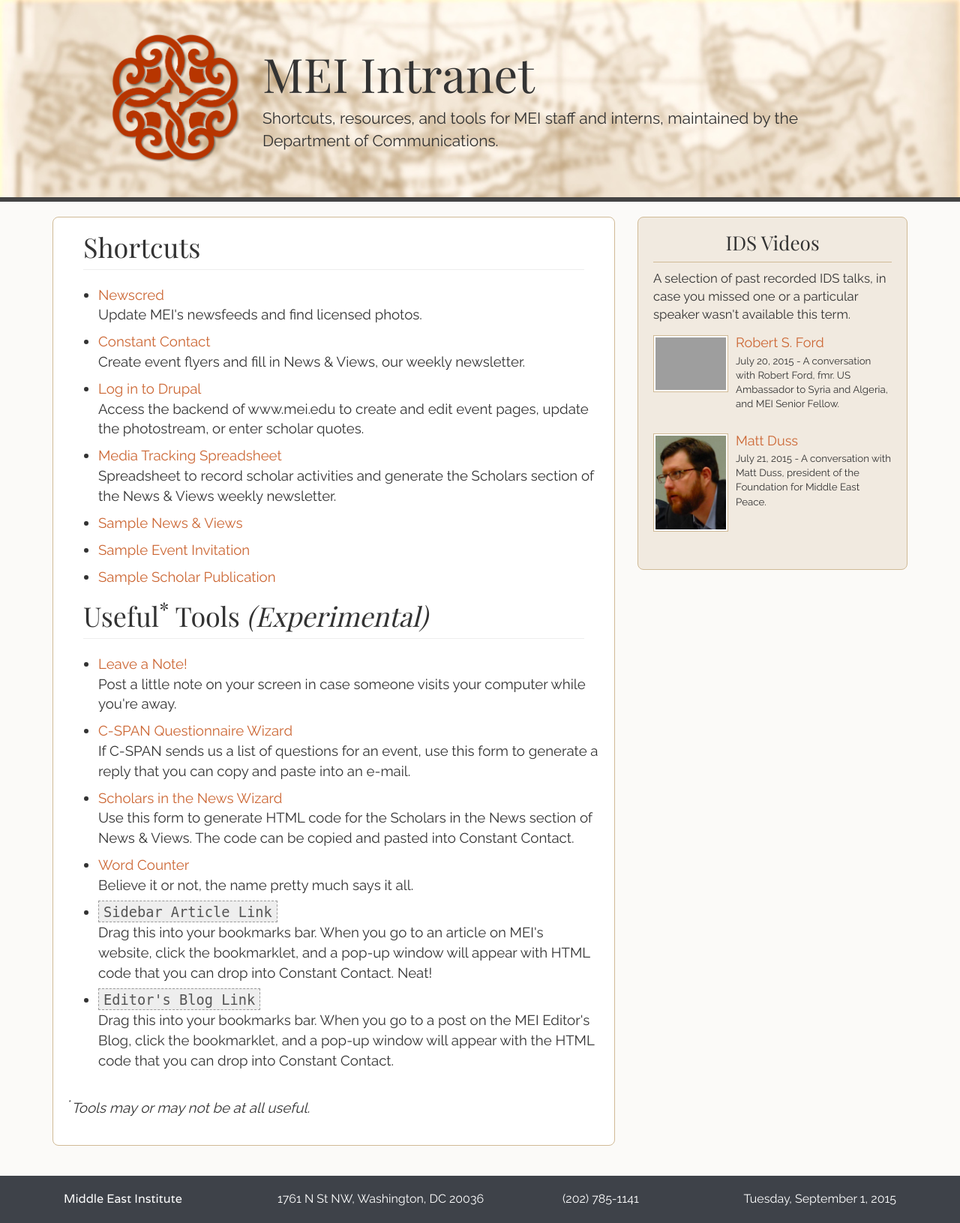
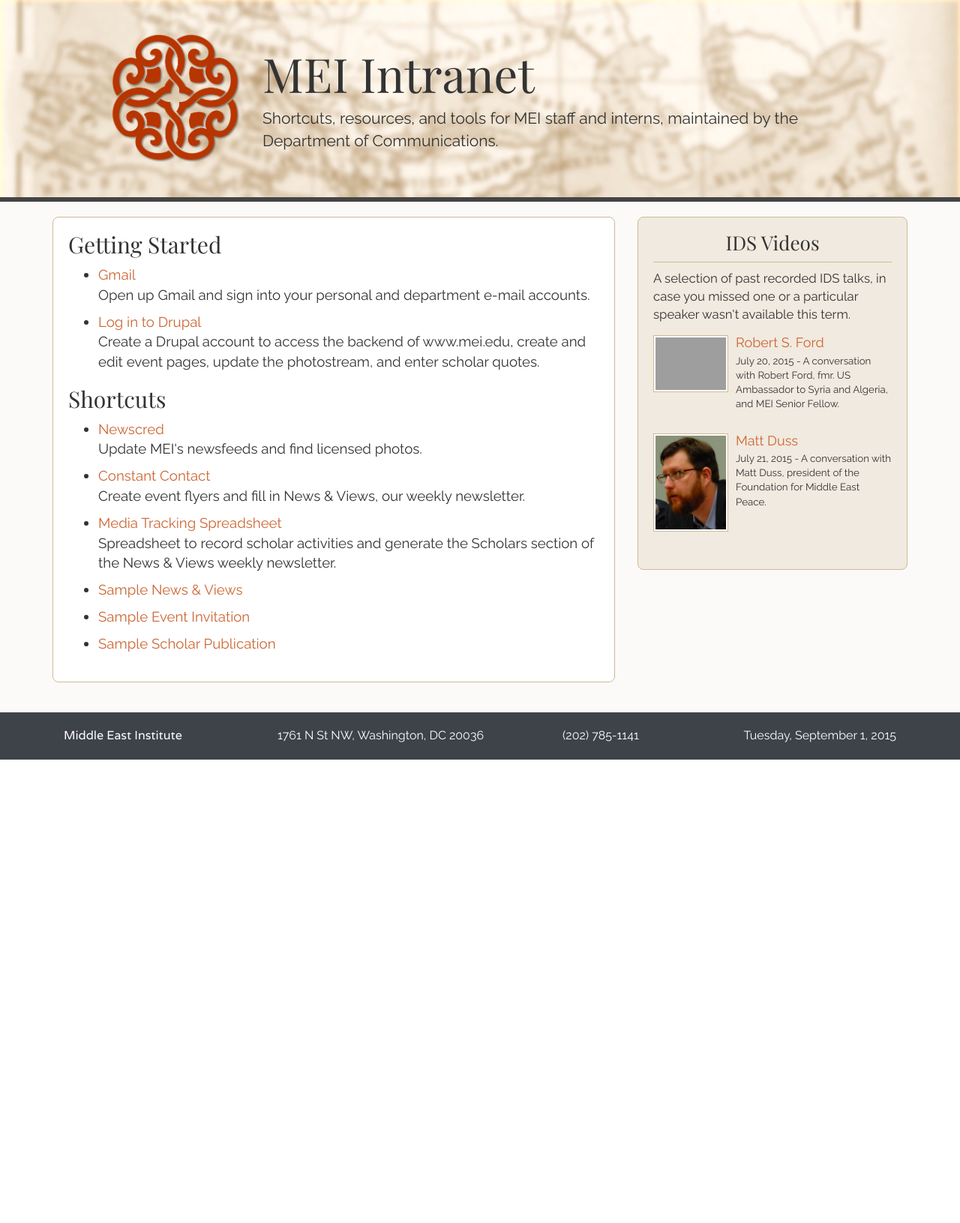
Before and after one commit to smzuke/meiintranet, a PHP site: page /interns.php in a window 1280 px wide. Shown: the part 51-1682 px from the top of the page at 75% size. After the commit the page ends 1064 px from the top, so only its background shows below. Run offline with PHP 8.4, Linux system fonts and the light colour scheme; some libraries are stand-ins or nearby versions; grey boxes are pictures that could not be loaded.

Commit message:
Inters and Resources pages
Reorganizing a few hyperlinks for clearer organization as the Fall ’15
interns are due to arrive.

```diff
--- a/interns.php
+++ b/interns.php
@@ -3,14 +3,21 @@
   <div class="row">
     <div class="col-md-8"> <!-- Spacer -->
       <div class="white-panel col-md-12"> <!-- Shortcuts Column -->
-        <h1 class="page-header">Shortcuts</h1>
+        <!--<h1 class="page-header">Interns Section</h1>-->
+        <h2>Getting Started</h2>
+        <ul>
+          <li><a href="https://mail.google.com">Gmail</a><br>
+          Open up Gmail and sign into your personal and department e-mail accounts.</li>
+          <li><a href="http://www.mei.edu/user">Log in to Drupal</a><br>
+          Create a Drupal account to access the backend of www.mei.edu, create and edit event pages, update the photostream, and enter scholar quotes.</li>
+
+        </ul>
+        <h2>Shortcuts</h2>
         <ul>
           <li><a href="https://accounts.newscred.com/login">Newscred</a><br>
           Update MEI's newsfeeds and find licensed photos.</li>
           <li><a href="https://ui.constantcontact.com/rnavmap/em/home/tab">Constant Contact</a><br>
           Create event flyers and fill in News & Views, our weekly newsletter.</li>
-          <li><a href="http://www.mei.edu/user">Log in to Drupal</a><br>
-          Access the backend of www.mei.edu to create and edit event pages, update the photostream, or enter scholar quotes.</li>
           <li><a href="https://docs.google.com/a/mei.edu/spreadsheets/d/1DPWFWz6eOGuGNFoGRKmJpURN5KhpReuWb0BmvxU7Xo0/edit?usp=sharing">
           Media Tracking Spreadsheet</a><br>
           Spreadsheet to record scholar activities and generate the Scholars section of the News & Views weekly newsletter.</li>
@@ -21,26 +28,6 @@
           <li><a href="http://myemail.constantcontact.com/Analysis---Turkey-s-Pro-Kurdish-Party-Gaining-Ground.html?soid=1102919617474&aid=XDNvBWzccMk">
           Sample Scholar Publication</a></li>
         </ul>
-        <h1 class="page-header">Useful<sup>*</sup> Tools <em>(Experimental)</em></h1>
-        <ul>
-          <li><a href="leaveanote.php">
-          Leave a Note!</a><br>
-          Post a little note on your screen in case someone visits your computer while you're away.</li>
-          <li><a href="cspan.php">
-          C-SPAN Questionnaire Wizard</a><br>
-          If C-SPAN sends us a list of questions for an event, use this form to generate a reply that you can copy and paste into an e-mail.</li>
-          <li><a href="nvbuilder.php">Scholars in the News Wizard</a><br>
-          Use this form to generate HTML code for the Scholars in the News section of News & Views. The code can be copied and pasted into Constant Contact.</li>
-          <li><a href="wordcount.php">Word Counter</a><br>
-          Believe it or not, the name pretty much says it all.</li>
-          <li><a class="bookmarklet" href="javascript:var%20docTitle=document.querySelector('h1.node-title').firstChild.textContent;var%20docAuthor=document.querySelector('span.author').firstChild.nextSibling.textContent;var%20docDate=document.querySelector('span.date').textContent;var%20docURL=document.URL;var%20docSummary='<span%20style=&quot;color:%20#323232;font-weight:bold;&quot;>'+docTitle+'</span><br><span%20style=&quot;color:%20#323232;font-style:%20italic;&quot;>'+docAuthor+'</span><br><span><a%20style=&quot;color:%20#cc6633;%20font-weight:%20bold;%20text-decoration:%20none;&quot;%20track=&quot;on&quot;%20shape=&quot;rect&quot;%20href=&quot;'+docURL+'&quot;%20linktype=&quot;1&quot;%20target=&quot;_blank&quot;>Read%20Article</a></span><br><br>';alert(docSummary);void(0);">
-          Sidebar Article Link</a><br>
-          Drag this into your bookmarks bar. When you go to an article on MEI's website, click the bookmarklet, and a pop-up window will appear with HTML code that you can drop into Constant Contact. Neat!</li>
-          <li><a href="javascript:var%20blogPostTitle=document.querySelector('h3.entry-title').textContent;var%20blogPostURL=document.URL;var%20blogPostSummary='<a%20style=&quot;color:%20#cc6633;%20font-weight:%20bold;%20text-decoration:%20none;&quot;%20track=&quot;on&quot;%20shape=&quot;rect&quot;%20href=&quot;'+blogPostURL+'&quot;%20linktype=&quot;1&quot;%20target=&quot;_blank&quot;>'+blogPostTitle+'</a><br><br>';alert(blogPostSummary);void(0);" class="bookmarklet">Editor's Blog Link</a><br>
-          Drag this into your bookmarks bar. When you go to a post on the MEI Editor's Blog, click the bookmarklet, and a pop-up window will appear with the HTML code that you can drop into Constant Contact.</li>
-        </ul>
-        <br>
-        <p><sup>*</sup><em>Tools may or may not be at all useful.</em></p>
         <br>
       </div> <!-- End of Shortcuts Column -->
     </div> <!-- End of Spacer -->
```
Also changed, not shown: resources.php (+23 -1 lines).
